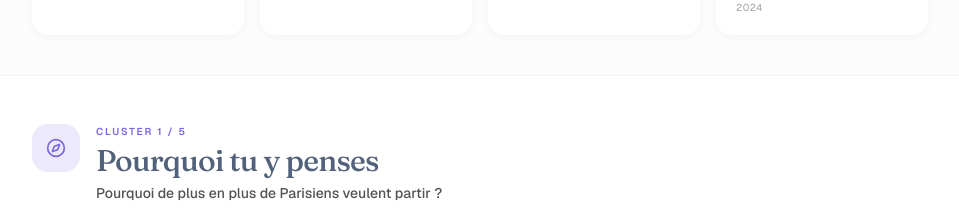
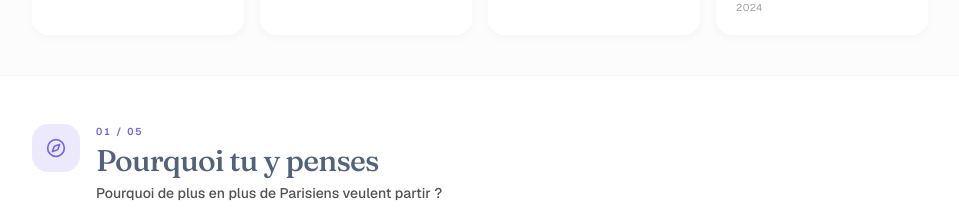
Before and after one commit to Nartiste/paris-immobilier, a Next.js app: page /quitter-paris in a window 1280 px wide. Shown: the part 825-1039 px from the top of the page, without its empty margins (160-1119 px from the left). Built offline with nearby package versions, Linux system fonts and the light colour scheme; no server answers.

Commit message:
Pillar /quitter-paris : retire le mot 'cluster' du chip de section (01 / 05 au lieu de Cluster 1 / 5)

```diff
--- a/app/quitter-paris/page.tsx
+++ b/app/quitter-paris/page.tsx
@@ -615,8 +615,8 @@ export default function QuitterParisPillarPage() {
                   <Icon className="h-5 w-5" />
                 </div>
                 <div className="flex-1">
-                  <div className="text-[10px] font-semibold uppercase tracking-[0.18em] text-brand-iris-strong">
-                    Cluster {idx + 1} / {CLUSTERS.length}
+                  <div className="text-[10px] font-semibold uppercase tracking-[0.18em] text-brand-iris-strong tabular-nums">
+                    {String(idx + 1).padStart(2, "0")} / {String(CLUSTERS.length).padStart(2, "0")}
                   </div>
                   <h2 className="mt-1 font-display text-2xl font-medium tracking-tight text-brand-bleu sm:text-3xl">
                     {cluster.label}
```
